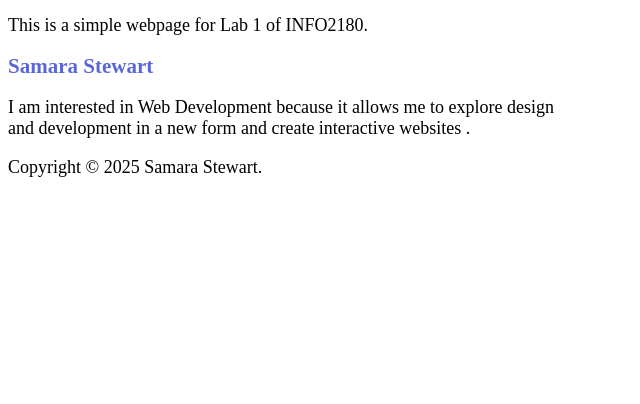
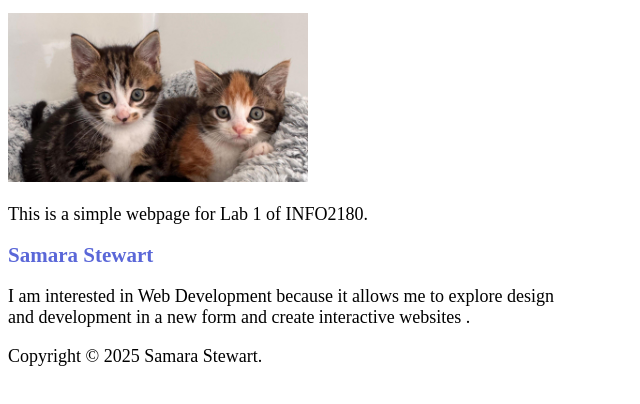
Before and after one commit to samastew/info2180-lab1, a plain HTML site: page index.html in a window 1280 px wide. Shown: the part 46-450 px from the top of the page, without its empty margins (0-640 px from the left). Drawn offline with Linux system fonts and the light colour scheme.

Commit message:
Added webpage with CSS and image

```diff
--- a/index.html
+++ b/index.html
@@ -10,6 +10,7 @@
 <body>
     <header>
         <h1>INFO2180 Lab 1</h1>
+        <img src="kittens.jpg" alt="Cute kittens" width="300">
         <p>This is a simple webpage for Lab 1 of INFO2180.</p>
     </header>
     <main>
```
Also changed, not shown: kittens.jpg (added), styles.css (added).
